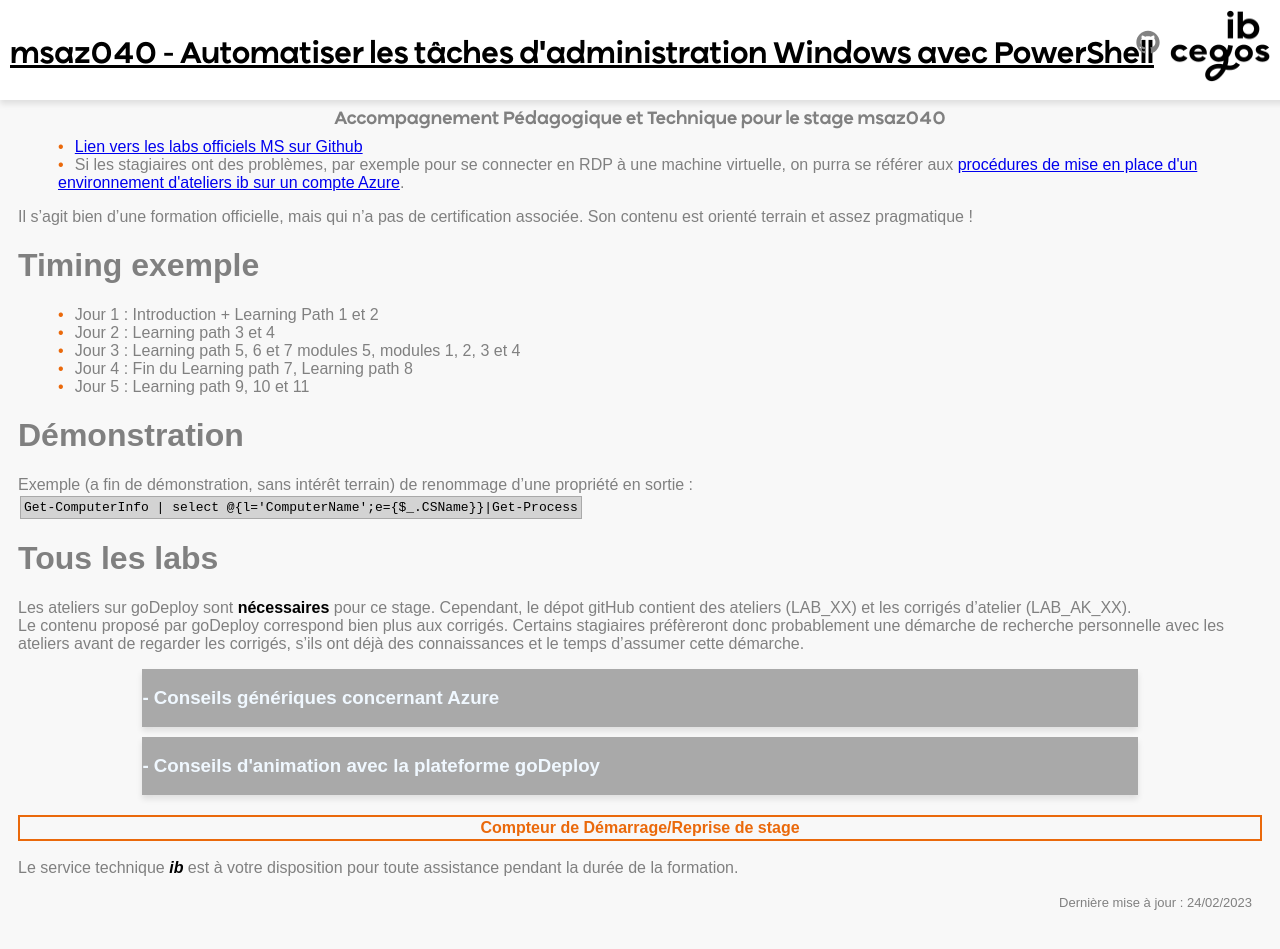
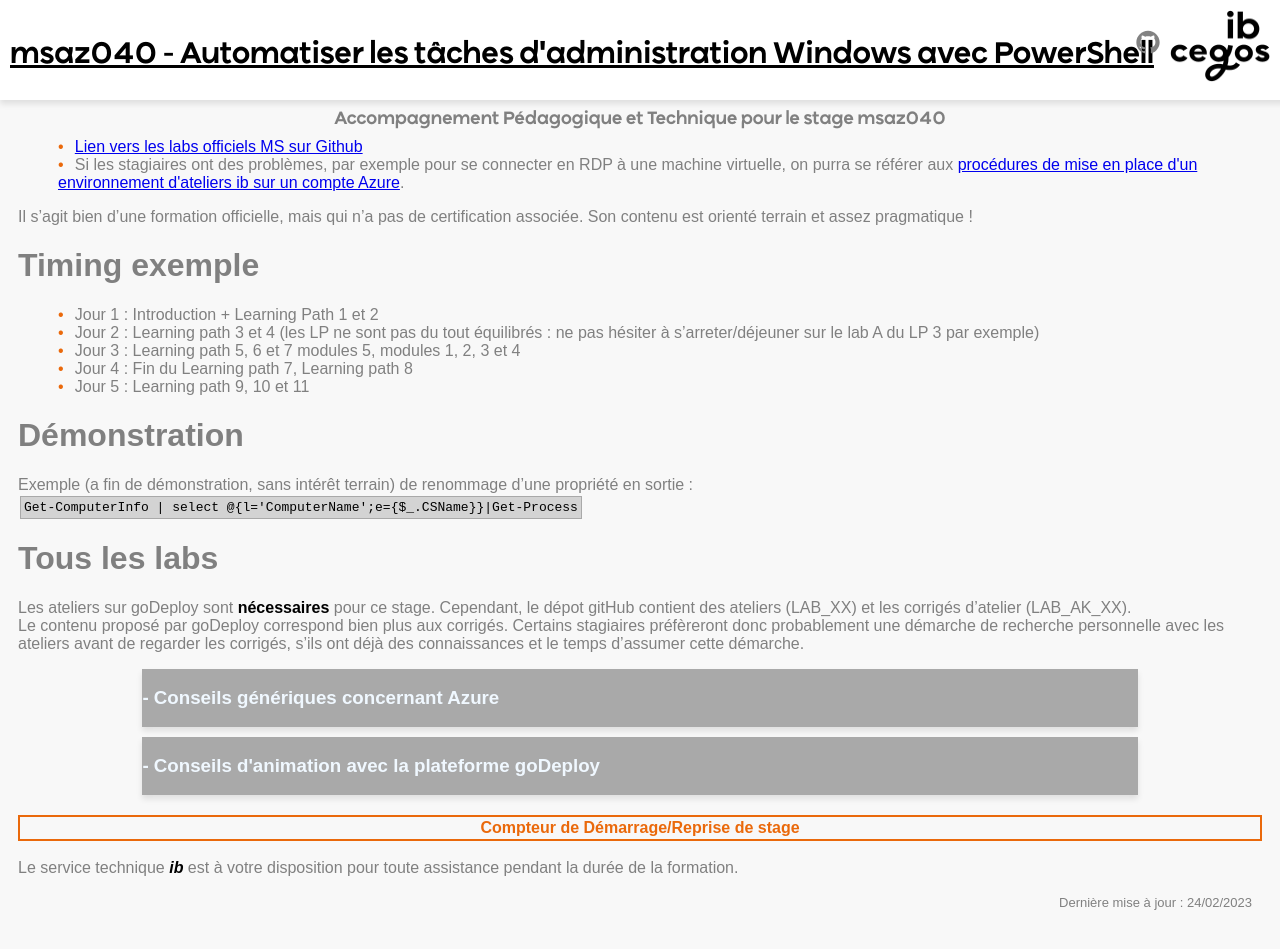
Before and after one commit to renaudwangler/ib-apts, a Jekyll site: the page built from stages/msaz040.md, in a window 1280 px wide and 949 px high. Built offline with Jekyll 4.4.1, drawn with Linux system fonts in a browser that asks for light colours.

Commit message:
Update msaz040.md

```diff
--- a/stages/msaz040.md
+++ b/stages/msaz040.md
@@ -8,7 +8,7 @@
 Il s'agit bien d'une formation officielle, mais qui n'a pas de certification associée. Son contenu est orienté terrain et assez pragmatique !
 # Timing exemple
 - Jour 1 : Introduction + Learning Path 1 et 2
-- Jour 2 : Learning path 3 et 4
+- Jour 2 : Learning path 3 et 4 (les LP ne sont pas du tout équilibrés : ne pas hésiter à s'arreter/déjeuner sur le lab A du LP 3 par exemple)
 - Jour 3 : Learning path 5, 6 et 7 modules  5, modules 1, 2, 3 et 4
 - Jour 4 : Fin du Learning path 7, Learning path 8
 - Jour 5 : Learning path 9, 10 et 11
```
